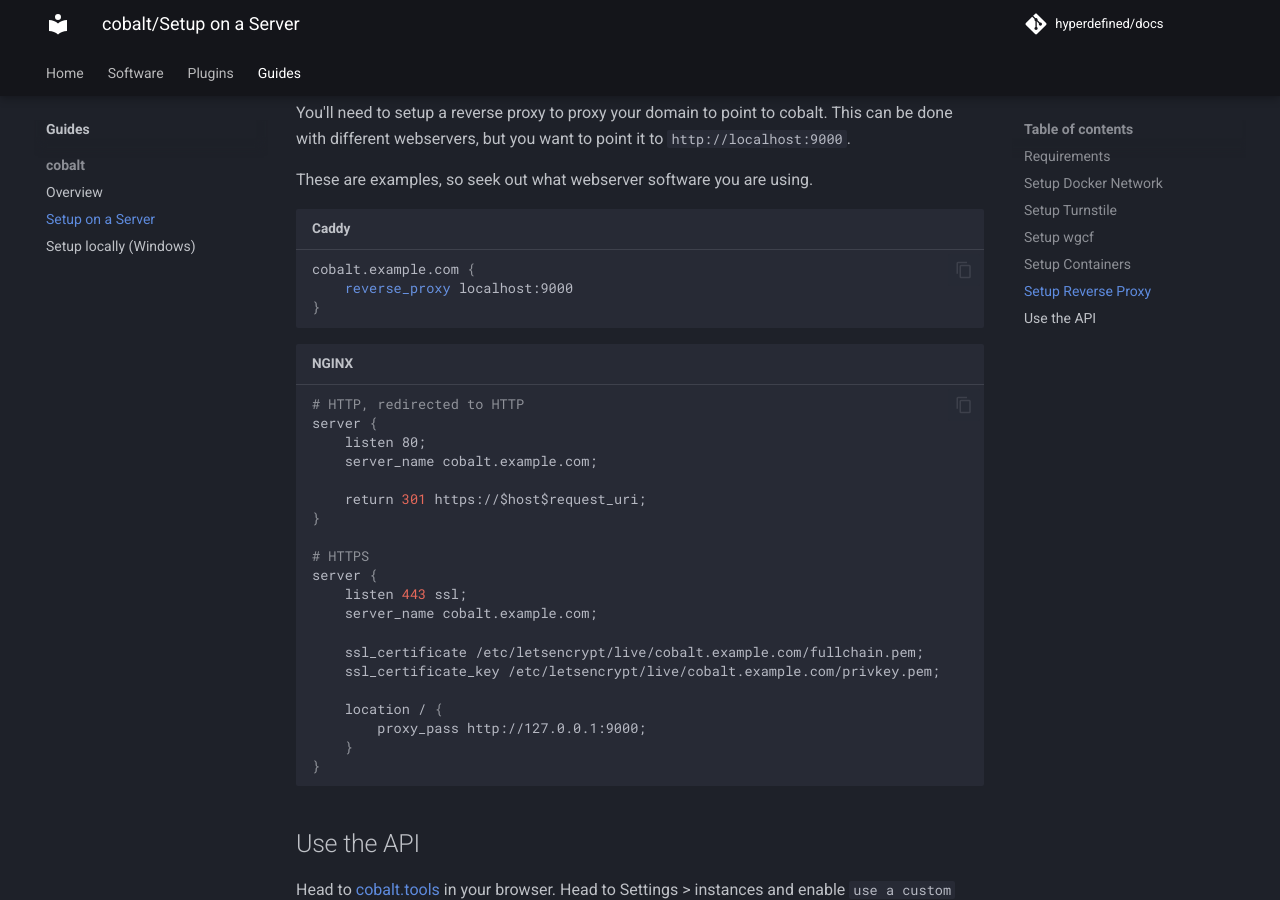
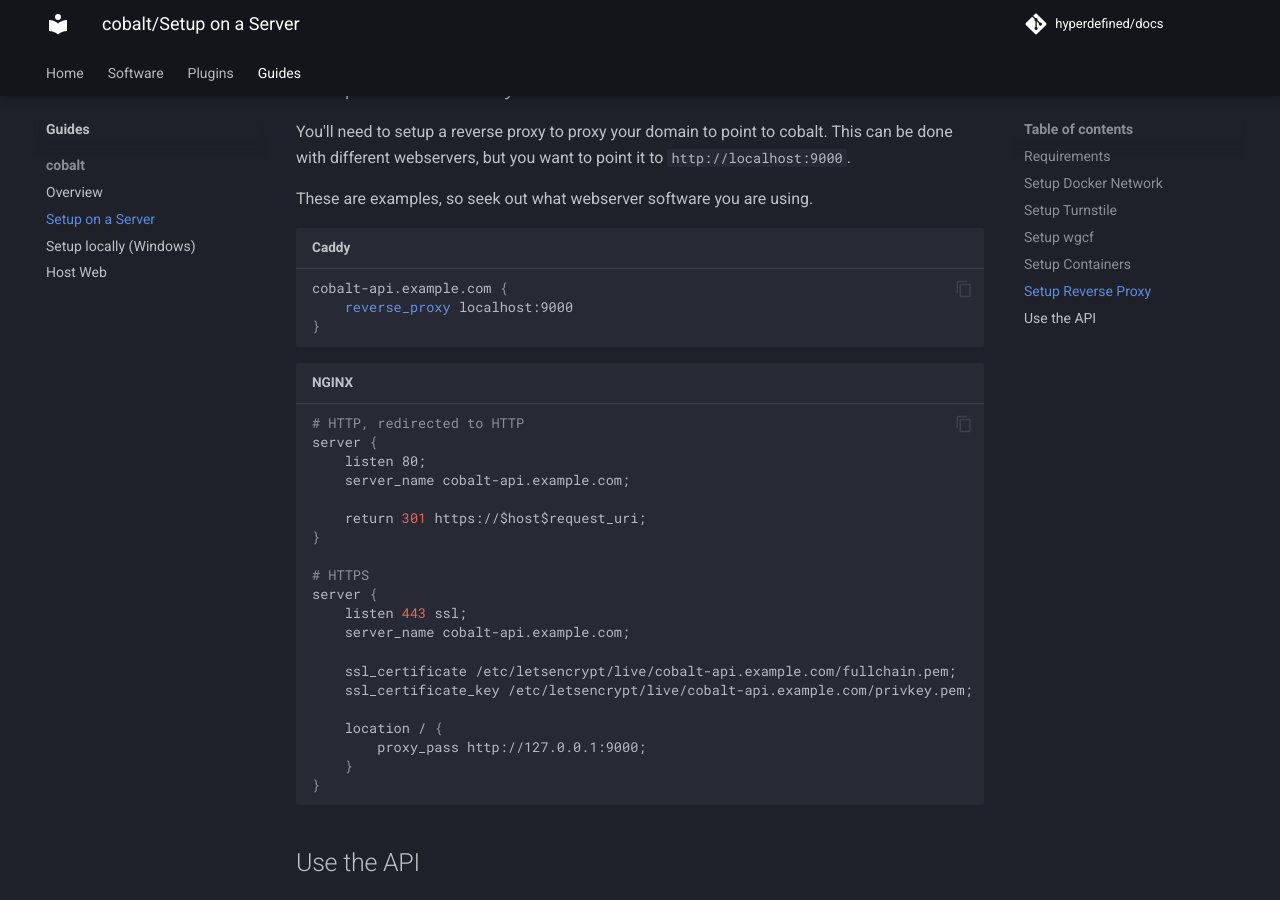
Before and after one commit to hyperdefined/docs, an MkDocs documentation site: the page built from docs/guides/cobalt/server.md, in a window 1280 px wide and 900 px high, scrolled down 5075 px. Built offline with MkDocs 1.6.1 and Material for MkDocs 9.7.7, drawn with Linux system fonts in a browser that asks for light colours; comment, search, counter and statistics services are not loaded; some of the changed text lies outside the part shown.

Commit message:
update cobalt guides

````diff
--- a/docs/guides/cobalt/server.md
+++ b/docs/guides/cobalt/server.md
@@ -160,7 +161,7 @@
 These are examples, so seek out what webserver software you are using.
 
 ```caddy title="Caddy"
-cobalt.example.com {
+cobalt-api.example.com {
     reverse_proxy localhost:9000
 }
 ```
@@ -169,7 +170,7 @@
 # HTTP, redirected to HTTP
 server {
     listen 80;
-    server_name cobalt.example.com;
+    server_name cobalt-api.example.com;
 
     return 301 https://$host$request_uri;
 }
@@ -177,10 +178,10 @@
 # HTTPS
 server {
     listen 443 ssl;
-    server_name cobalt.example.com;
+    server_name cobalt-api.example.com;
 
-    ssl_certificate /etc/letsencrypt/live/cobalt.example.com/fullchain.pem;
-    ssl_certificate_key /etc/letsencrypt/live/cobalt.example.com/privkey.pem;
+    ssl_certificate /etc/letsencrypt/live/cobalt-api.example.com/fullchain.pem;
+    ssl_certificate_key /etc/letsencrypt/live/cobalt-api.example.com/privkey.pem;
 
     location / {
         proxy_pass http://127.0.0.1:9000;
--- a/mkdocs.yml
+++ b/mkdocs.yml
@@ -85,6 +85,7 @@
       - Overview: guides/cobalt/overview.md
       - Setup on a Server: guides/cobalt/server.md
       - Setup locally (Windows): guides/cobalt/windows.md
+      - Host Web: guides/cobalt/web.md
 
 plugins:
   - glightbox
````
Also changed, not shown: other parts of docs/guides/cobalt/server.md (+1 -0 lines), docs/guides/cobalt/web.md (added, +83 -0 lines), docs/index.md (+10 -2 lines).
